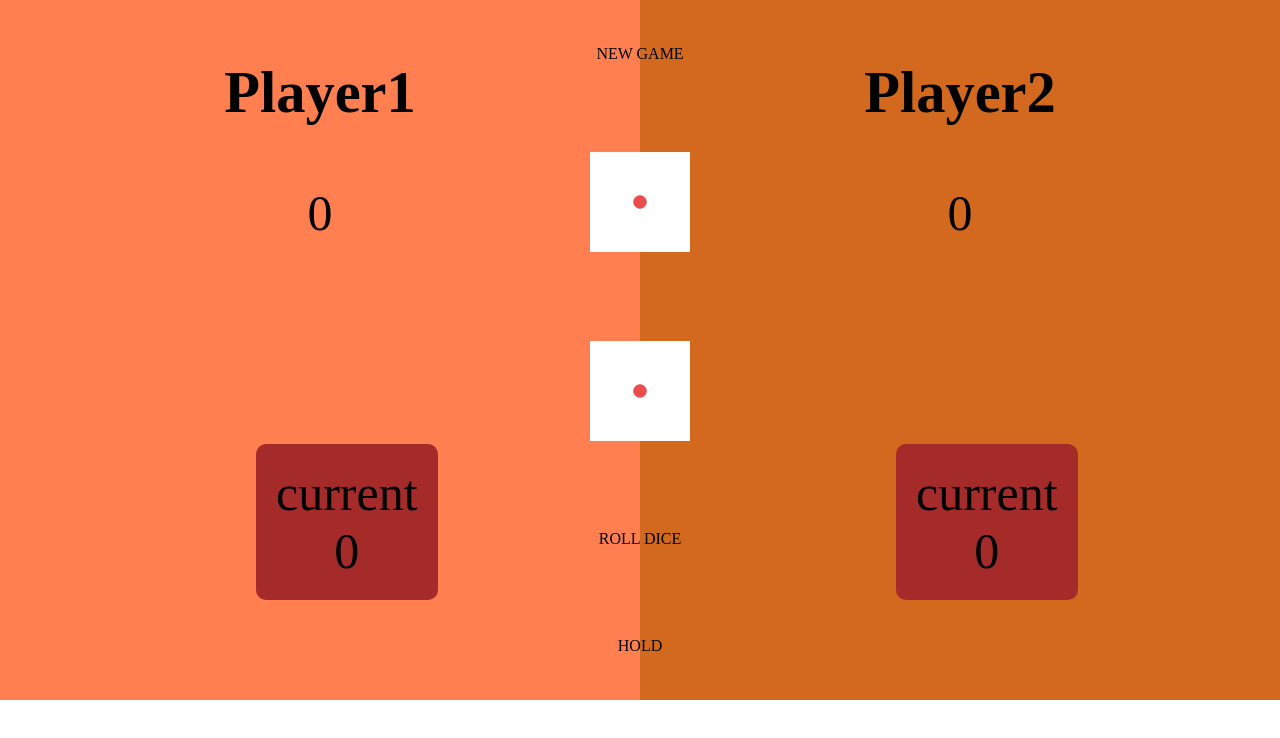
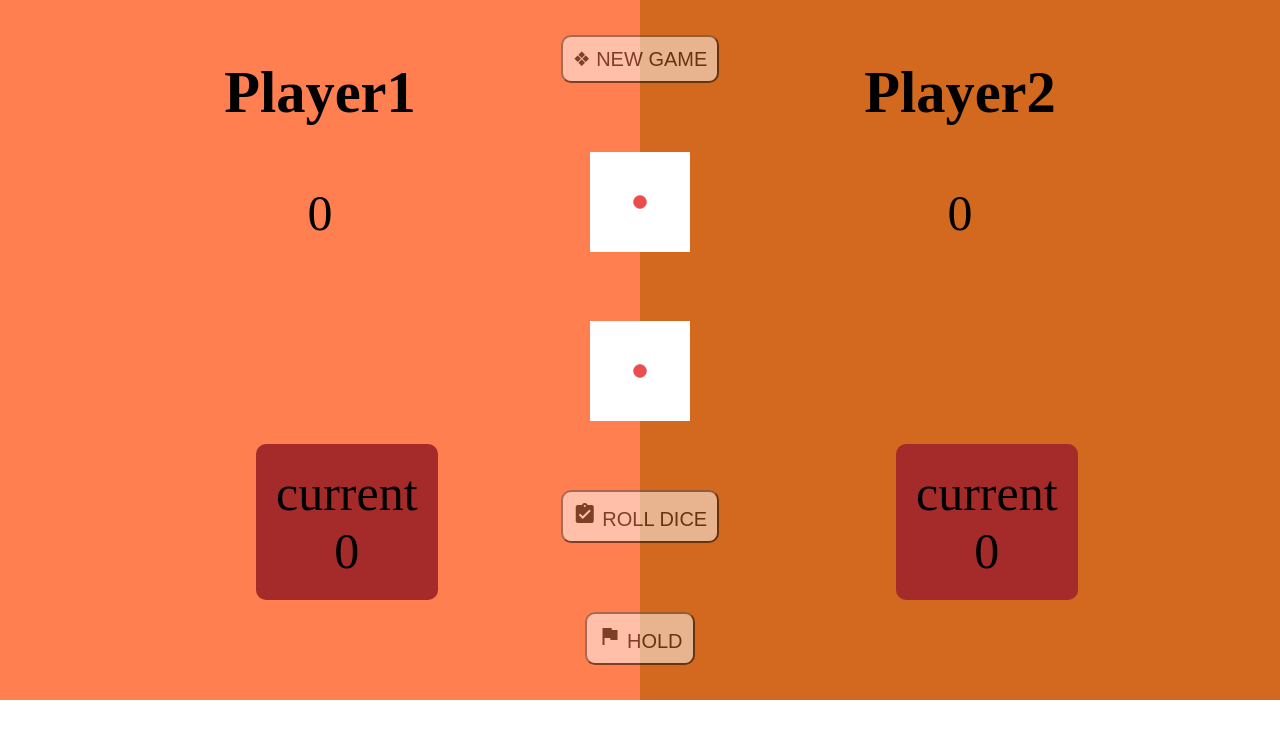
Before and after one commit to mayoush89k/DiceGame, a plain HTML site: page index.html in a window 1280 px wide. Drawn offline with Linux system fonts and the light colour scheme.

Commit message:
starting up files with css styling

```diff
--- a/assets/styles/style.css
+++ b/assets/styles/style.css
@@ -45,3 +45,11 @@ body{
     width: 100px;
     height: 100px;
 }
+
+.btn{
+    font-size: 20px;
+    background-color: white;
+    opacity: 50%;
+    border-radius: 10px;
+    padding: 10px;
+}
--- a/index.html
+++ b/index.html
@@ -4,6 +4,7 @@
     <meta charset="UTF-8" />
     <meta name="viewport" content="width=device-width, initial-scale=1.0" />
     <title>Dice Game</title>
+    <link href="https://fonts.googleapis.com/icon?family=Material+Icons" rel="stylesheet">
     <link rel="stylesheet" href="./assets/styles/style.css" />
   </head>
   <body>
@@ -25,11 +26,11 @@
         </section>
       </section>
       <section id="game">
-        <section id="new-game" class="btn">NEW GAME</section>
+        <button id="new-game" class="btn">&#10070; NEW GAME</button>
         <img src="assets/Images/dice-1.png" alt="Dice 1">
         <img src="assets/Images/dice-1.png" alt="Dice 2">
-        <section id="roll-dice" class="btn">ROLL DICE</section>
-        <section id="Hold" class="btn">HOLD</section>
+        <button id="roll-dice" class="btn"><i class="material-icons"> assignment_turned_in</i> ROLL DICE</button>
+        <button id="Hold" class="btn"><i class="material-icons"> assistant_photo</i> HOLD</button>
       </section>
     </main>
   </body>
```
